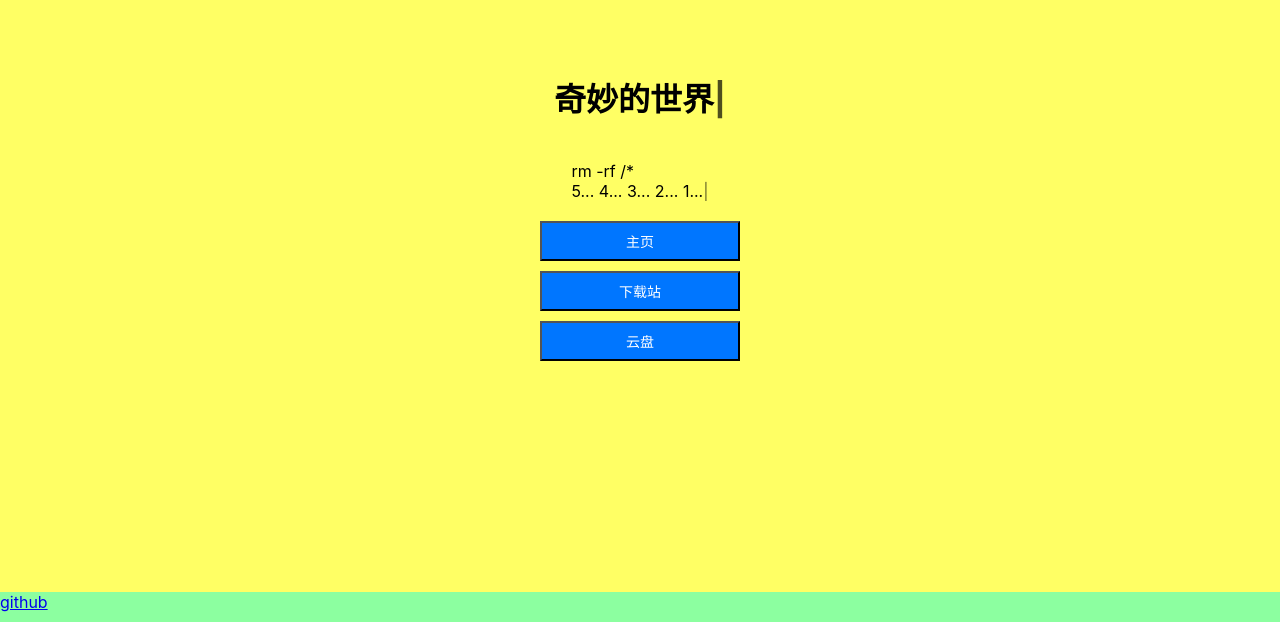
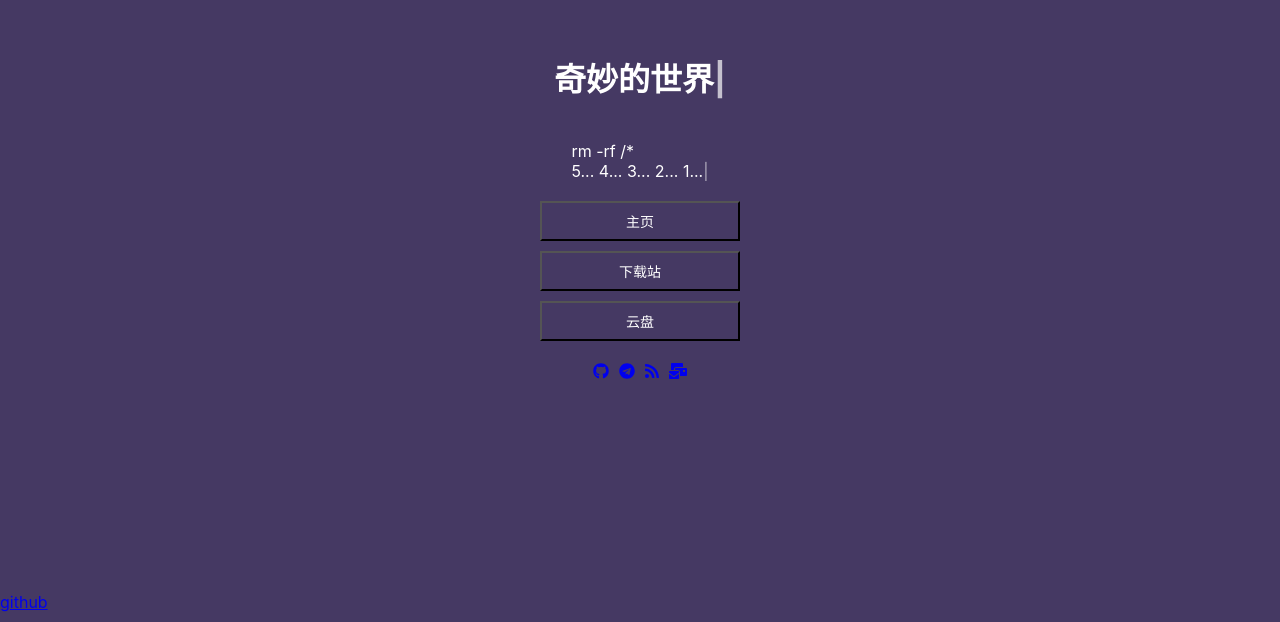
Before and after one commit to fyved24/homepage, a React (Create React App) app: page / in a window 1280 px wide. Shown: the part 178-800 px from the top of the page. Built offline with nearby package versions, Linux system fonts and the light colour scheme.

Commit message:
社交图标

```diff
--- a/package.json
+++ b/package.json
@@ -3,6 +3,12 @@
   "version": "0.1.0",
   "private": true,
   "dependencies": {
+    "@fortawesome/fontawesome": "^1.1.8",
+    "@fortawesome/fontawesome-svg-core": "^1.2.28",
+    "@fortawesome/free-brands-svg-icons": "^5.13.0",
+    "@fortawesome/free-regular-svg-icons": "^5.13.0",
+    "@fortawesome/free-solid-svg-icons": "^5.13.0",
+    "@fortawesome/react-fontawesome": "^0.1.9",
     "@testing-library/jest-dom": "^4.2.4",
     "@testing-library/react": "^9.3.2",
     "@testing-library/user-event": "^7.1.2",
--- a/src/App.css
+++ b/src/App.css
@@ -2,10 +2,12 @@
   display: grid;
   width: 100vw;
   height: 100vh;
+  color: white;
   grid-template-areas:
       "content"
       "footer";
   grid-template-rows:1fr 30px;
+  background-color: #453963;
 }
 main {
   grid-area: content;
@@ -14,7 +16,6 @@ main {
   flex-direction: column;
   align-items: center;
   justify-content: center;
-  background-color: #ffff64;
 }
 .project_contianer{
   display: grid;
@@ -24,6 +25,5 @@ main {
   justify-content: center;
 }
 footer {
-  background-color: #8cffa0;
   grid-area: footer;
 }
--- a/src/App.js
+++ b/src/App.js
@@ -4,6 +4,7 @@ import './App.css';
 import Project from './Project';
 import Footer from './Footer';
 import TypedReact from './TypedReact';
+import Socials from './Socials';
 
 function App() {
   return (
@@ -25,12 +26,12 @@ function App() {
             '1...^300 '
           ]}
         />
-
         <div className="project_contianer">
           <Project>主页</Project>
           <Project>下载站</Project>
           <Project>云盘</Project>
         </div>
+        <Socials />
       </main>
       <Footer></Footer>
     </div>
--- a/src/Project/style.module.css
+++ b/src/Project/style.module.css
@@ -5,6 +5,7 @@
     background-color: #0076ff;
     box-shadow: 0px 3px 10px rga(135, 167, 171, 0.5);
     font-size: 14px;
+    background: none;
     color: white;
     text-shadow: 0px 0.5px 1px rga(0, 0, 0, 0.15);
     outline: none;
--- /dev/null
+++ b/src/Socials/index.js
@@ -0,0 +1,15 @@
+import React from 'react'
+import styles from './style.module.css'
+import { FontAwesomeIcon } from '@fortawesome/react-fontawesome'
+import { faTelegram, faGithub } from '@fortawesome/free-brands-svg-icons'
+import { faRss, faMailBulk } from '@fortawesome/free-solid-svg-icons'
+export default function Socials() {
+    return (
+        <div className={styles.socials_container}>
+            <a href="https://github.com/fyved24"><FontAwesomeIcon icon={faGithub} /></a>
+            <a href="https://t.me/fyved24"><FontAwesomeIcon icon={faTelegram} /></a>
+            <a href="https://ironz.cn/atom.xml"><FontAwesomeIcon icon={faRss} /></a>
+            <a href="mailto:fyved24@163.com"><FontAwesomeIcon icon={faMailBulk} /></a>
+        </div>
+    )
+}
--- /dev/null
+++ b/src/Socials/style.module.css
@@ -0,0 +1,5 @@
+.socials_container{
+    display: flex;
+    column-gap: 10px;
+    color: white;
+}
```
Also changed, not shown: 1 other file (tests, documents, lock files or other folders).
